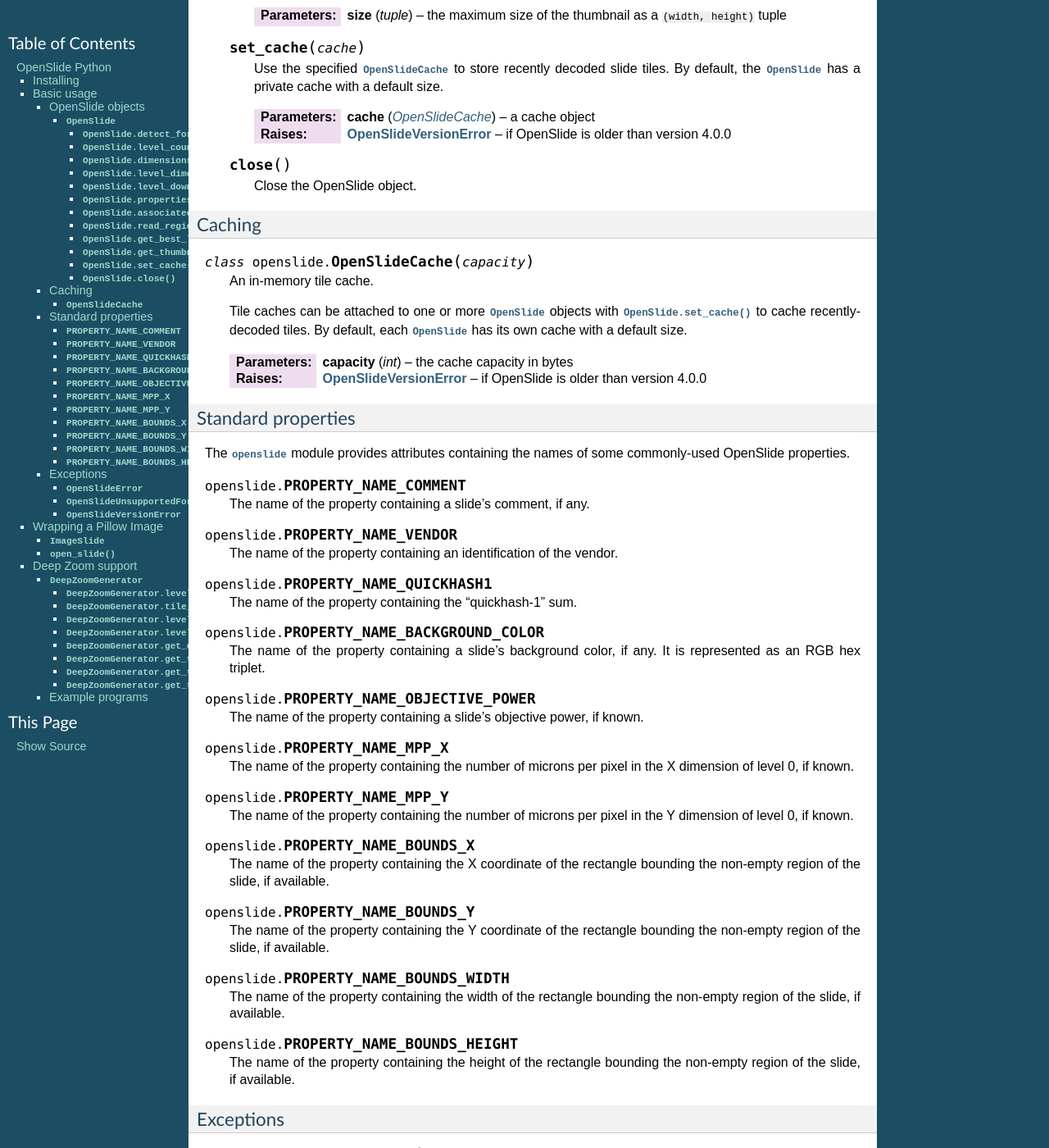
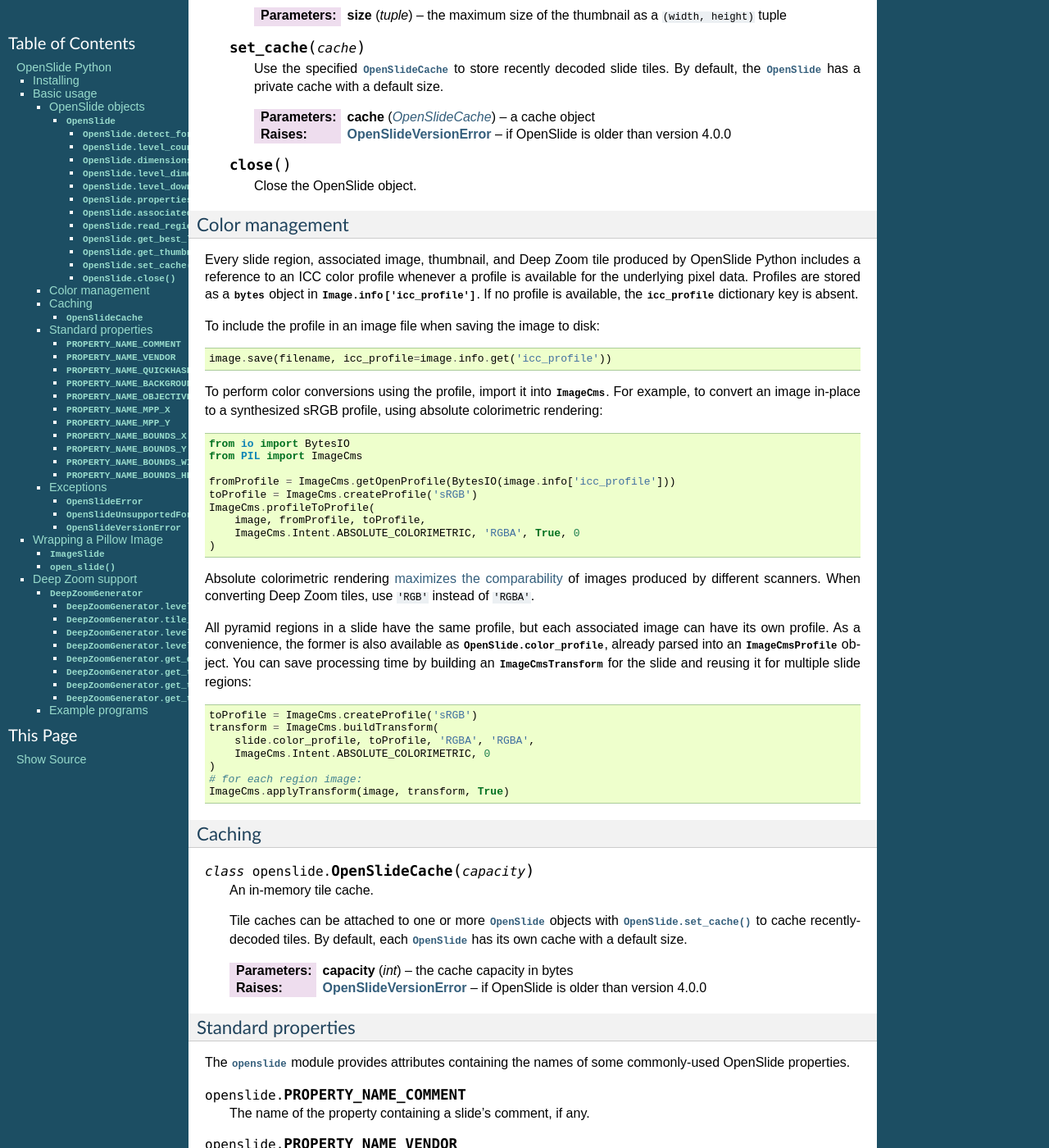
Before and after one commit to openslide/openslide-python, a Sphinx documentation site: the page built from doc/index.rst, in a window 1280 px wide and 1400 px high, scrolled down 2452 px. Shown: the whole window at 82% size. Built offline with Sphinx 7.4.7, drawn with Linux system fonts in a browser that asks for light colours; the version number could not be read and is left out.

Commit message:
doc: add color management section
Document the desired end state of color management support.

Signed-off-by: Benjamin Gilbert <bgilbert@cs.cmu.edu>

```diff
--- a/doc/index.rst
+++ b/doc/index.rst
@@ -186,6 +186,56 @@ OpenSlide objects
    .. method:: close()
 
       Close the OpenSlide object.
+
+
+Color management
+----------------
+
+Every slide region, associated image, thumbnail, and Deep Zoom tile produced
+by OpenSlide Python includes a reference to an ICC color profile whenever a
+profile is available for the underlying pixel data.  Profiles are stored as
+a :class:`bytes` object in
+:attr:`Image.info <PIL.Image.Image.info>`:attr:`['icc_profile']`.  If no
+profile is available, the :attr:`icc_profile` dictionary key is absent.
+
+To include the profile in an image file when saving the image to disk::
+
+    image.save(filename, icc_profile=image.info.get('icc_profile'))
+
+To perform color conversions using the profile, import it into
+:mod:`ImageCms <PIL.ImageCms>`.  For example, to convert an image in-place
+to a synthesized sRGB profile, using absolute colorimetric rendering::
+
+    from io import BytesIO
+    from PIL import ImageCms
+
+    fromProfile = ImageCms.getOpenProfile(BytesIO(image.info['icc_profile']))
+    toProfile = ImageCms.createProfile('sRGB')
+    ImageCms.profileToProfile(
+        image, fromProfile, toProfile,
+        ImageCms.Intent.ABSOLUTE_COLORIMETRIC, 'RGBA', True, 0
+    )
+
+Absolute colorimetric rendering `maximizes the comparability`_ of images
+produced by different scanners.  When converting Deep Zoom tiles, use
+``'RGB'`` instead of ``'RGBA'``.
+
+All pyramid regions in a slide have the same profile, but each associated
+image can have its own profile.  As a convenience, the former is also
+available as :attr:`OpenSlide.color_profile`, already parsed into an
+:class:`~PIL.ImageCms.ImageCmsProfile` object.  You can save processing time
+by building an :class:`~PIL.ImageCms.ImageCmsTransform` for the slide and
+reusing it for multiple slide regions::
+
+    toProfile = ImageCms.createProfile('sRGB')
+    transform = ImageCms.buildTransform(
+        slide.color_profile, toProfile, 'RGBA', 'RGBA',
+        ImageCms.Intent.ABSOLUTE_COLORIMETRIC, 0
+    )
+    # for each region image:
+    ImageCms.applyTransform(image, transform, True)
+
+.. _maximizes the comparability: https://www.ncbi.nlm.nih.gov/pmc/articles/PMC4478790/
 
 
 Caching
```
